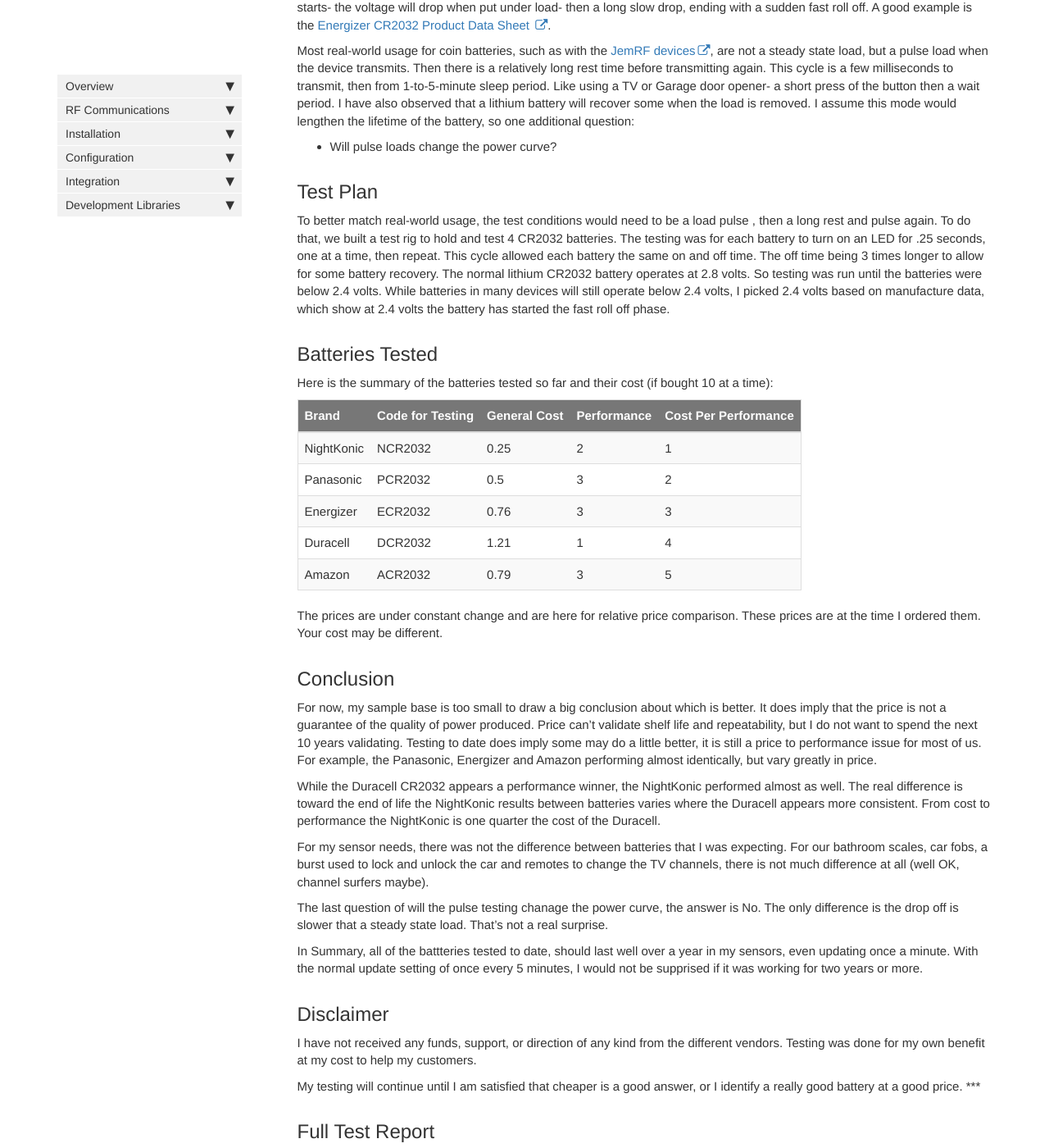
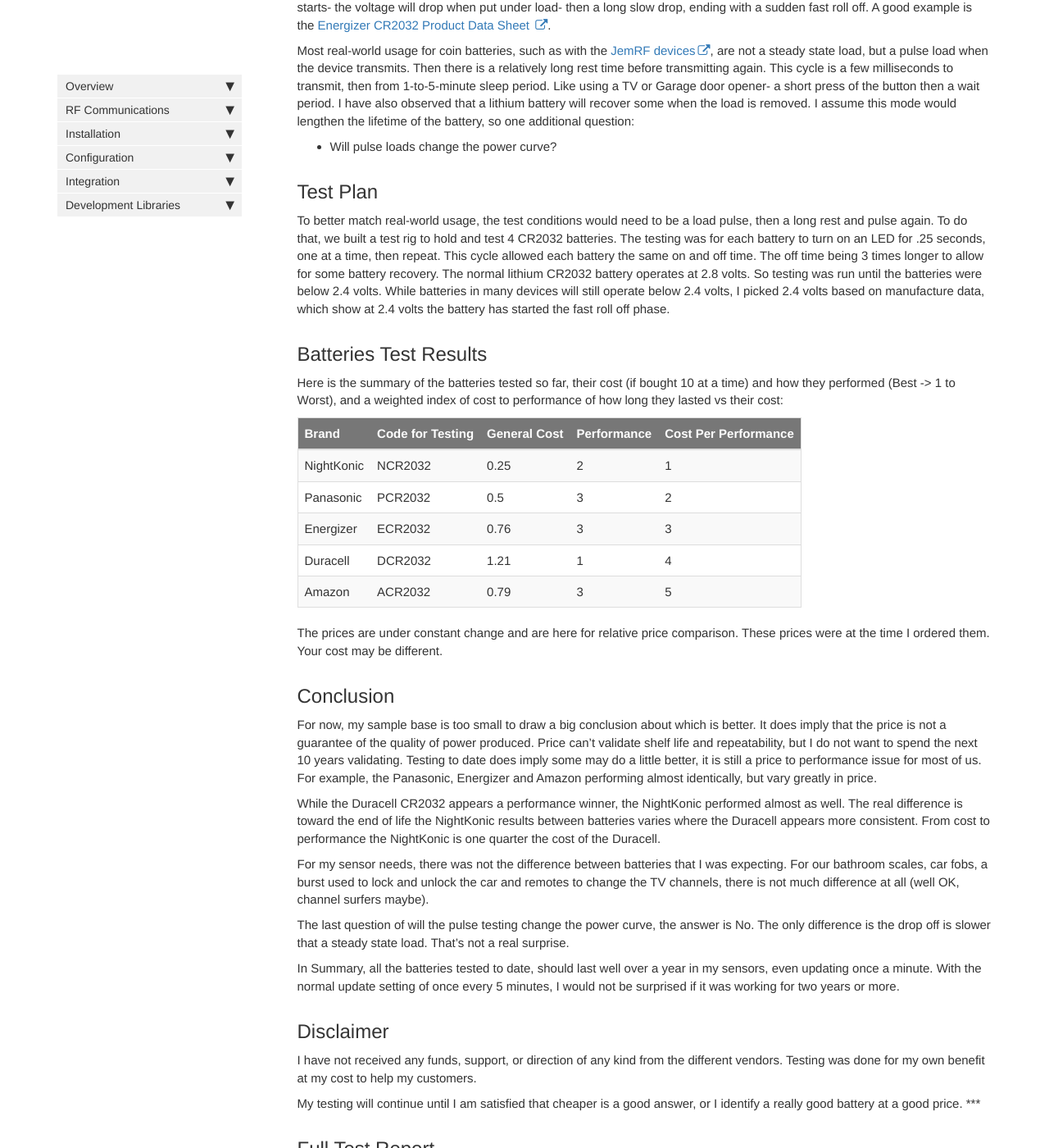
Before and after one commit to JemRF/RF-Documentation, a Jekyll site: the page built from pages/mydoc/cr2032_battery_testing.md, in a window 1280 px wide and 1400 px high, scrolled down 851 px. Shown: the whole window at 82% size. Built offline with Jekyll 4.4.1, drawn with Linux system fonts in a browser that asks for light colours; comment, search, counter and statistics services are not loaded; some of the changed text lies outside the part shown.

Commit message:
JD-7 #comment updated test report, fixed spelling errors and some grammer, revised the Test Result table. #inwork

```diff
--- a/pages/mydoc/cr2032_battery_testing.md
+++ b/pages/mydoc/cr2032_battery_testing.md
@@ -22,10 +22,10 @@ I have also observed that a lithium battery will recover some when the load is r
 - Will pulse loads change the power curve?
 
 ## Test Plan
-To better match real-world usage, the test conditions would need to be a load pulse , then a long rest and pulse again. To do that, we built a test rig to hold and test 4 CR2032 batteries. The testing was for each battery to turn on an LED for .25 seconds, one at a time, then repeat.  This cycle allowed each battery the same on and off time.  The off time being 3 times longer to allow for some battery recovery.
+To better match real-world usage, the test conditions would need to be a load pulse, then a long rest and pulse again. To do that, we built a test rig to hold and test 4 CR2032 batteries. The testing was for each battery to turn on an LED for .25 seconds, one at a time, then repeat.  This cycle allowed each battery the same on and off time.  The off time being 3 times longer to allow for some battery recovery.
 The normal lithium CR2032 battery operates at 2.8 volts. So testing was run until the batteries were below 2.4 volts.  While batteries in many devices will still operate below 2.4 volts, I picked 2.4 volts based on manufacture data, which show at 2.4 volts the battery has started the fast roll off phase.
-## Batteries Tested
-Here is the summary of the batteries tested so far and their cost (if bought 10 at a time):
+## Batteries Test Results
+Here is the summary of the batteries tested so far, their cost (if bought 10 at a time) and how they performed (Best -> 1 to Worst), and a weighted index of cost to performance of how long they lasted vs their cost:
 
 |Brand	|Code for Testing	|General Cost	|Performance	|Cost Per Performance|
 |-------|-------------------|---------------|---------------|-----------|
@@ -35,7 +35,7 @@ Here is the summary of the batteries tested so far and their cost (if bought 10
 |Duracell	|DCR2032	|1.21	|1	|4|
 |Amazon	|ACR2032	|0.79	|3  |5|
 
-The prices are under constant change and are here for relative price comparison.  These prices are at the time I ordered them.  Your cost may be different.
+The prices are under constant change and are here for relative price comparison.  These prices were at the time I ordered them.  Your cost may be different.
 
 ## Conclusion
 For now, my sample base is too small to draw a big conclusion about which is better. It does imply that the price is not a guarantee of the quality of power produced. Price can’t validate shelf life and repeatability, but I do not want to spend the next 10 years validating.
@@ -45,9 +45,9 @@ While the Duracell CR2032 appears a performance winner, the NightKonic performed
 
 For my sensor needs, there was not the difference between batteries that I was expecting. For our bathroom scales, car fobs, a burst used to lock and unlock the car and remotes to change the TV channels, there is not much difference at all (well OK, channel surfers maybe).
 
-The last question of will the pulse testing chanage the power curve, the answer is No. The only difference is the drop off is slower that a steady state load.  That's not a real surprise.
+The last question of will the pulse testing change the power curve, the answer is No. The only difference is the drop off is slower that a steady state load.  That's not a real surprise.
 
-In Summary, all of the battteries tested to date, should last well over a year in my sensors, even updating once a minute.  With the normal update setting of once every 5 minutes, I would not be supprised if it was working for two years or more.
+In Summary, all the batteries tested to date, should last well over a year in my sensors, even updating once a minute.  With the normal update setting of once every 5 minutes, I would not be surprised if it was working for two years or more.
 
 ## Disclaimer
 I have not received any funds, support, or direction of any kind from the different vendors. Testing was done for my own benefit at my cost to help my customers.
@@ -76,7 +76,7 @@ Test 2 was the first real test.  I used two new Energizer 2032 batteries and two
 {% include image.html file="cr2032_test_2.jpg" alt="Test Run 2 Energizer and NightKonic"%}
 [Test run 2 Results using Energizer and Nightkonic CR 2032 batteries](https://jemrf.github.io/RF-Documentation/images/cr2032_test_2.jpg)
 
-Like all good tests to show off, something strange seems to happen. One of the NightKonic batteries went to almost 0 volts.  While the test was running I did see the #4 led was not coming on. My first thought was that my test set had broken, so I removed the battery and verified its voltage, it was .8 volts.  The test set checked OK, so I thought maybe the cat had walked across the set and shorted the battery. I checked the wire to be sure that would not happen again. I did observe the battery was recovering, so I put it back to finish the test.  It was not until I saw the graph that I found out it happened twice. [Link to Full Graph and it is weird.](https://jemrf.github.io/RF-Documentation/images/cr2032_test_2_fullplot.jpg)
+Like all good tests to show off, something strange seems to happen. One of the NightKonic batteries went to almost 0 volts.  While the test was running, I did see the #4 led was not coming on. My first thought was that my test set had broken, so I removed the battery and verified its voltage, it was .8 volts.  The test set checked OK, so I thought maybe the cat had walked across the set and shorted the battery. I checked the wire to be sure that would not happen again. I did observe the battery was recovering, so I put it back to finish the test.  It was not until I saw the graph that I found out it happened twice. [Link to Full Graph and it is weird.](https://jemrf.github.io/RF-Documentation/images/cr2032_test_2_fullplot.jpg)
 
 The two Energizer batteries had very consistent graphs.  The surprise was the performance of the other NightKonic by outlasting the Energizers.
 Links to Amazon where the base cost of Energizer is $.95 each and the base cost of the NightKonic is $.25.
@@ -89,7 +89,7 @@ Links to Amazon where the base cost of Energizer is $.95 each and the base cost
 Test 3 shows the results using two Panasonic batteries, one Energizer and one NightKonic.  The configuration was #1 and #3 were Panasonic batteries, #2 was Nightkonic and to be sure the slot #4 battery holder was not the problem, I put the Energizer in slot 4 because both had the same result plot in Test 2.  Test results after 6 days and over 572,000 cycles.
 {% include image.html file="cr2032_test_3.jpg" alt="Test Run 3 Panasonic, Energizer and NightKonic"%}
 
-[Test run 3 Results using 2 Panasonic batterlies, one Energizer and one NightKonic.](https://jemrf.github.io/RF-Documentation/images/cr2032_test_3.jpg)
+[Test run 3 Results using 2 Panasonic batteries, one Energizer and one NightKonic.](https://jemrf.github.io/RF-Documentation/images/cr2032_test_3.jpg)
 
 From the results you can see that the Panasonic tracked with the Energizer following the same plot as Test 2.  The NightKonic again had the same plot result as the good battery in test 2.
 
@@ -120,7 +120,7 @@ That to me would imply some quality control issues with the NightKonic.
 
 ### Test 5 Amazon and Duracell
 This test was the longest test, lasting 11 days.
-This test was interrupted by database lock out on the second day into  causing the test to be suspended for almost 8 hours.
+This test was interrupted by database lock out on the second day into causing the test to be suspended for almost 8 hours.
 Again, as before when this happened, you can see the spike from the batteries recovering.
 The result of the suspension extended the test results a day.
 The real reason for the additional days was the performance of the Duracell batteries.
```
